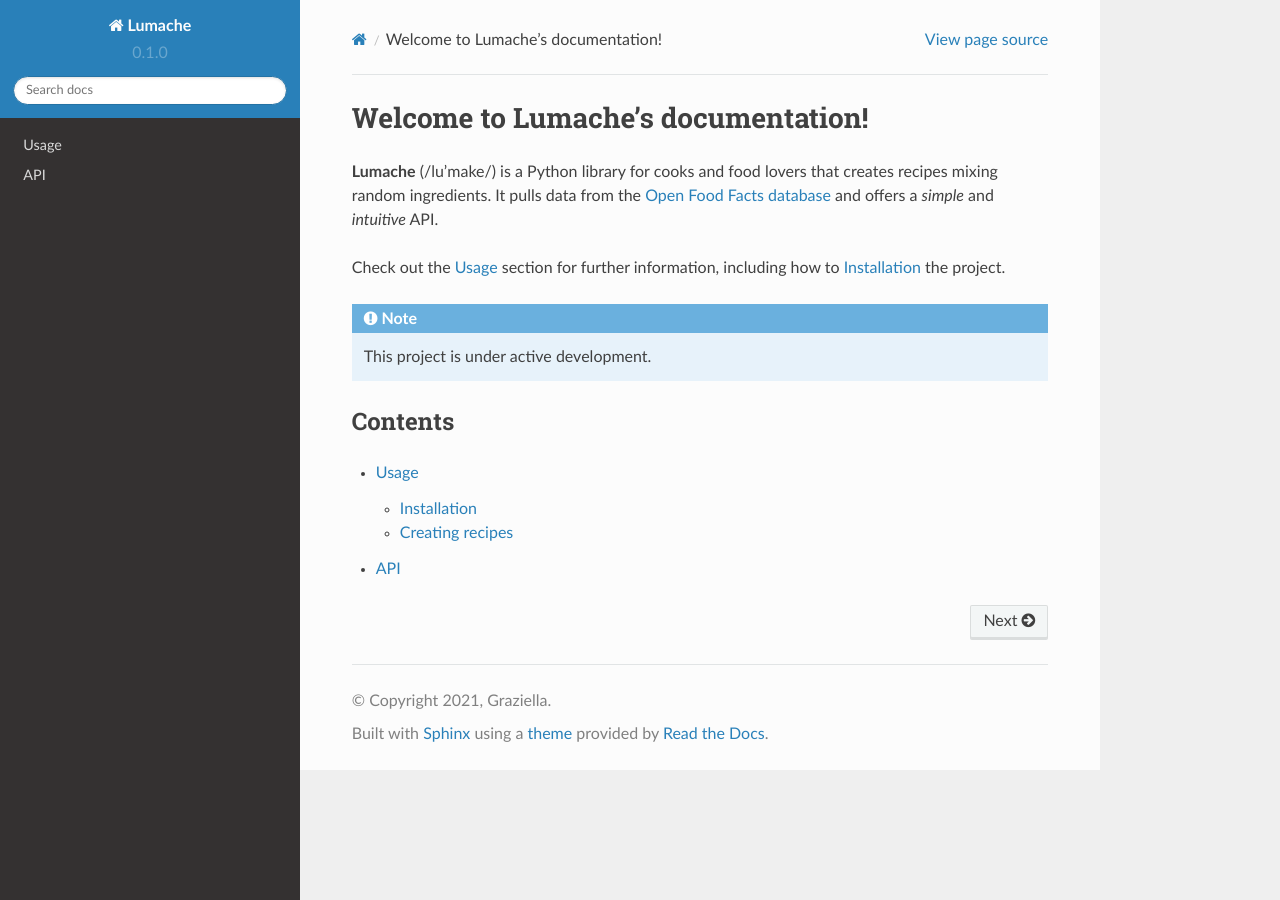
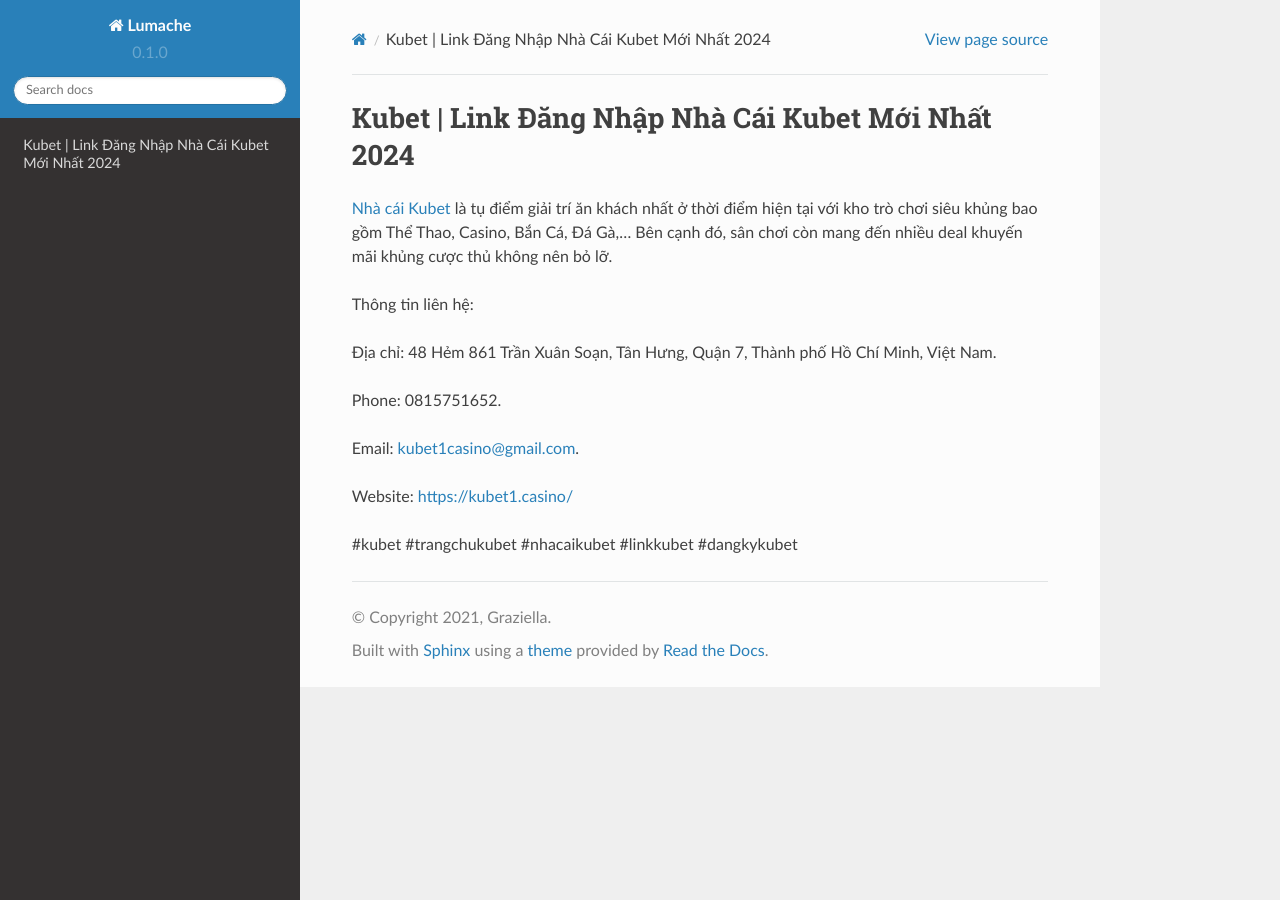
Before and after one commit to phamduyhong/kubet1casino, a Sphinx documentation site: the page built from docs/source/index.rst, in a window 1280 px wide. Built offline with Sphinx 7.4.7 and the Read the Docs theme 2.0.0, drawn with Linux system fonts in a browser that asks for light colours.

Commit message:
Update index.rst

```diff
--- a/docs/source/index.rst
+++ b/docs/source/index.rst
@@ -1,22 +1,16 @@
-Welcome to Lumache's documentation!
+Kubet | Link Đăng Nhập Nhà Cái Kubet Mới Nhất 2024
 ===================================
 
-**Lumache** (/lu'make/) is a Python library for cooks and food lovers
-that creates recipes mixing random ingredients.
-It pulls data from the `Open Food Facts database <https://world.openfoodfacts.org/>`_
-and offers a *simple* and *intuitive* API.
+`Nhà cái Kubet <https://kubet1.casino/>`_ là tụ điểm giải trí ăn khách nhất ở thời điểm hiện tại với kho trò chơi siêu khủng bao gồm Thể Thao, Casino, Bắn Cá, Đá Gà,... Bên cạnh đó, sân chơi còn mang đến nhiều deal khuyến mãi khủng cược thủ không nên bỏ lỡ.
 
-Check out the :doc:`usage` section for further information, including
-how to :ref:`installation` the project.
+Thông tin liên hệ:
 
-.. note::
+Địa chỉ: 48 Hẻm 861 Trần Xuân Soạn, Tân Hưng, Quận 7, Thành phố Hồ Chí Minh, Việt Nam.
 
-   This project is under active development.
+Phone: 0815751652.
 
-Contents
---------
+Email: kubet1casino@gmail.com.
 
-.. toctree::
+Website: https://kubet1.casino/
 
-   usage
-   api
+#kubet #trangchukubet #nhacaikubet #linkkubet #dangkykubet
```
